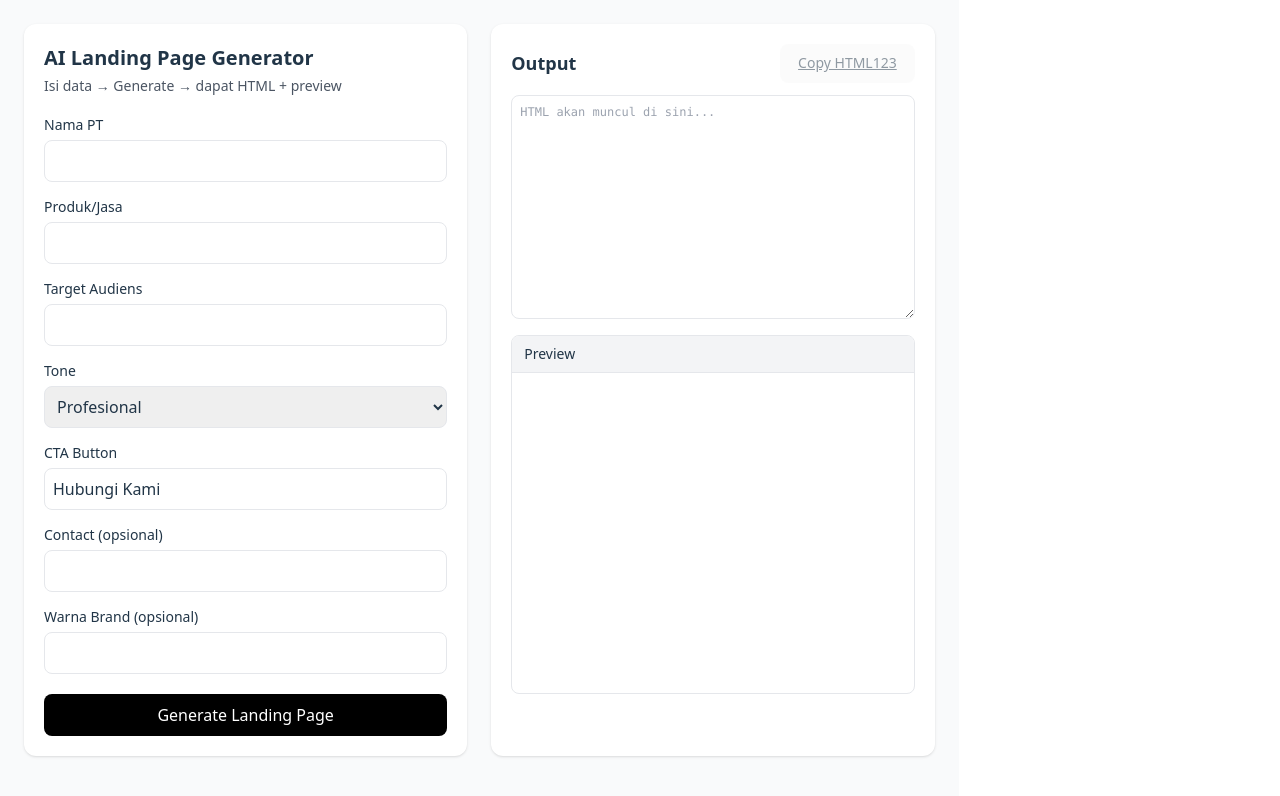
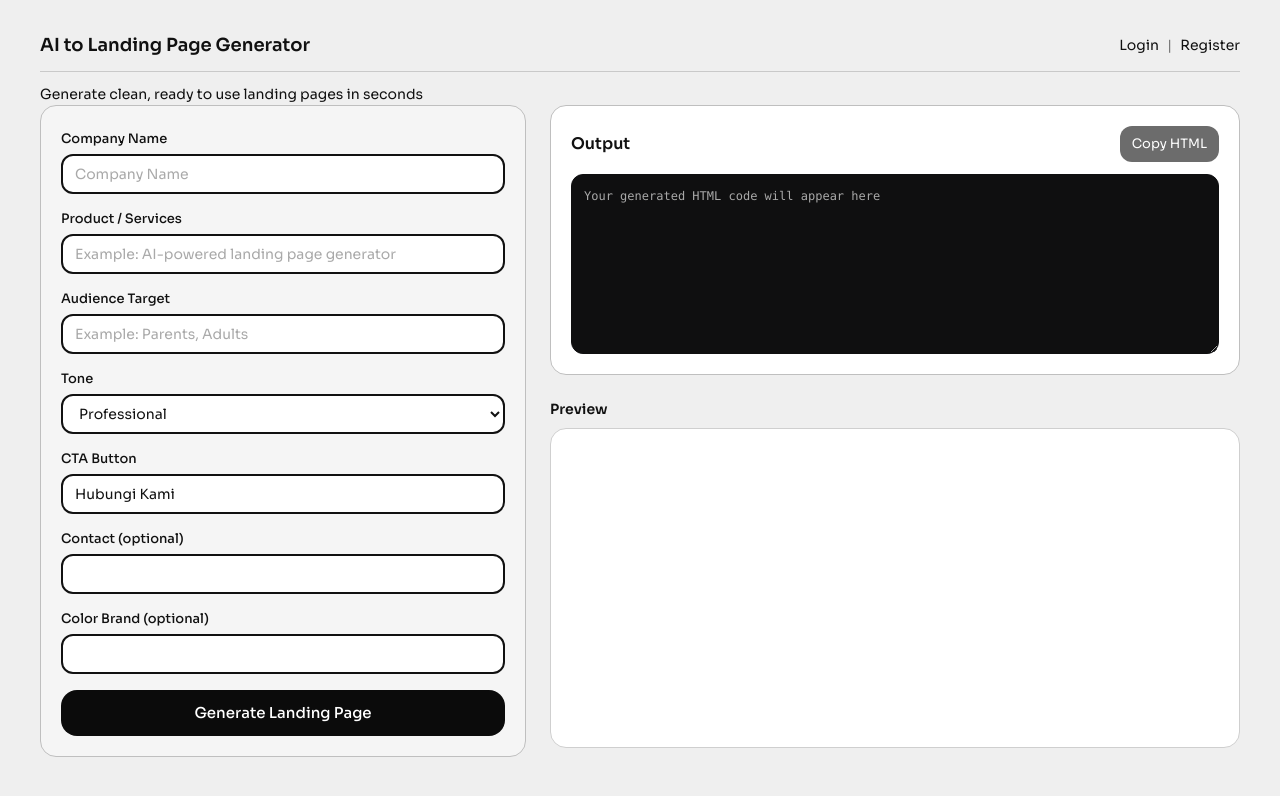
Before and after one commit to Fachri2704/ai-generator, a React app in the folder frontend/: page / in a window 1280 px wide. Shown: the top 796 px of the page. Built offline with nearby package versions, Linux system fonts and the light colour scheme; the HTML template or start-up script is replaced by a standard one.

Commit message:
ubah tampilan

```diff
--- a/frontend/src/App.jsx
+++ b/frontend/src/App.jsx
@@ -56,75 +56,137 @@ export default function App() {
   };
 
   return (
-    <div className="min-h-screen bg-gray-50 p-6">
-      <div className="mx-auto max-w-6xl grid gap-6 lg:grid-cols-2">
-        <div className="bg-white rounded-xl shadow p-5">
-          <h1 className="text-xl font-semibold">AI Landing Page Generator</h1>
-          <p className="text-sm text-gray-600 mt-1">
-            Isi data → Generate → dapat HTML + preview
+    <div className="pageWrap">
+        <div className="navBar">
+          <div className="navTitle">AI to Landing Page Generator</div>
+          <div className="navLinks">
+            <button className="navLink" type="button">
+              Login
+            </button>
+            <span className="navDivider">|</span>
+            <button className="navLink" type="button">
+              Register
+            </button>
+          </div>
+        </div>
+
+        <p className="tagline">
+          Generate clean, ready to use landing pages in seconds
         </p>
 
-          <div className="mt-4 grid gap-3">
-            <Input label="Nama PT" name="company_name" value={form.company_name} onChange={onChange} />
-            <Input label="Produk/Jasa" name="product" value={form.product} onChange={onChange} />
-            <Input label="Target Audiens" name="audience" value={form.audience} onChange={onChange} />
+        <div className="grid grid-cols-1 gap-6 lg:grid-cols-12">
+          <section className="lg:col-span-5">
+            <div className="card cardSoft">
+              <div className="grid gap-3">
+                <Input
+                  label="Company Name"
+                  name="company_name"
+                  value={form.company_name}
+                  onChange={onChange}
+                  placeholder="Company Name"
+                />
+                <Input
+                  label="Product / Services"
+                  name="product"
+                  value={form.product}
+                  onChange={onChange}
+                  placeholder="Example: AI-powered landing page generator"
+                />
+                <Input
+                  label="Audience Target"
+                  name="audience"
+                  value={form.audience}
+                  onChange={onChange}
+                  placeholder="Example: Parents, Adults"
+                />
 
                 <div>
-              <label className="text-sm font-medium">Tone</label>
-              <select name="tone" value={form.tone} onChange={onChange}
-                className="mt-1 w-full rounded-lg border p-2">
-                <option value="profesional">Profesional</option>
+                  <label className="text-[12px] md:text-[13px] font-medium text-[#111111]">
+                    Tone
+                  </label>
+                  <select
+                    name="tone"
+                    value={form.tone}
+                    onChange={onChange}
+                  className="input"
+                  >
+                    <option value="profesional">Professional</option>
                     <option value="formal">Formal</option>
-                <option value="santai">Santai</option>
+                    <option value="santai">Casual</option>
                   </select>
                 </div>
 
-            <Input label="CTA Button" name="cta" value={form.cta} onChange={onChange} />
-            <Input label="Contact (opsional)" name="contact" value={form.contact} onChange={onChange} />
-            <Input label="Warna Brand (opsional)" name="brand_color" value={form.brand_color} onChange={onChange} />
+                <Input
+                  label="CTA Button"
+                  name="cta"
+                  value={form.cta}
+                  onChange={onChange}
+                  placeholder="Example: Contact Us, Buy Now"
+                />
+                <Input
+                  label="Contact (optional)"
+                  name="contact"
+                  value={form.contact}
+                  onChange={onChange}
+                  placeholder=""
+                />
+                <Input
+                  label="Color Brand (optional)"
+                  name="brand_color"
+                  value={form.brand_color}
+                  onChange={onChange}
+                  placeholder=""
+                />
 
                 <button
                   onClick={generate}
                   disabled={loading}
-              className="mt-2 rounded-lg bg-black text-white py-2 disabled:opacity-60"
+                  className="btnPrimary mt-1"
                 >
                   {loading ? "Generating..." : "Generate Landing Page"}
                 </button>
 
-            {err && <div className="text-sm text-red-600">{err}</div>}
+                {err && <div className="text-[12px] md:text-[13px] text-red-600">{err}</div>}
+              </div>
+            </div>
+          </section>
+
+          <section className="lg:col-span-7 flex flex-col gap-6">
+            <div className="card">
+              <div className="flex items-center justify-between">
+                <h2 className="text-[14px] md:text-[16px] font-semibold text-[#111111]">Output</h2>
+                <button
+                  className="btnSmall"
+                  disabled={!html}
+                  onClick={() => navigator.clipboard.writeText(html)}
+                >
+                  Copy HTML
+                </button>
+              </div>
+
+              <div className="mt-3 grid gap-3">
+                <textarea
+                  className="codeBox"
+                  value={html}
+                  readOnly
+                  placeholder="Your generated HTML code will appear here"
+                />
               </div>
             </div>
 
-        <div className="bg-white rounded-xl shadow p-5">
-          <div className="flex items-center justify-between">
-            <h2 className="text-lg font-semibold">Output</h2>
-            <button
-              className="text-sm underline disabled:opacity-50"
-              disabled={!html}
-              onClick={() => navigator.clipboard.writeText(html)}
-            >
-              Copy HTML123
-            </button>
+            <div className="grid gap-2">
+              <div className="text-[13px] md:text-[14px] font-semibold text-[#111111]">
+                Preview
               </div>
-
-          <div className="mt-3 grid gap-4">
-            <textarea
-              className="w-full h-56 rounded-lg border p-2 font-mono text-xs"
-              value={html}
-              readOnly
-              placeholder="HTML akan muncul di sini..."
-            />
-
-            <div className="rounded-lg border overflow-hidden">
-              <div className="px-3 py-2 text-sm bg-gray-100 border-b">Preview</div>
+              <div className="previewCard">
                 <iframe
                   title="preview"
-                className="w-full h-80"
+                  className="h-full w-full"
                   srcDoc={html}
                 />
               </div>
             </div>
-        </div>
+          </section>
         </div>
     </div>
   );
@@ -133,8 +195,8 @@ export default function App() {
 function Input({ label, ...props }) {
   return (
     <div>
-      <label className="text-sm font-medium">{label}</label>
-      <input {...props} className="mt-1 w-full rounded-lg border p-2" />
+      <label className="text-[12px] md:text-[13px] font-medium text-[#111111]">{label}</label>
+      <input {...props} className="input" />
     </div>
   );
 }
--- a/frontend/src/index.css
+++ b/frontend/src/index.css
@@ -1,73 +1,130 @@
+@import url('https://fonts.googleapis.com/css2?family=Sora:wght@400;500;600;700&display=swap');
+
 @tailwind base;
 @tailwind components;
 @tailwind utilities;
 
-
 :root {
-  font-family: system-ui, Avenir, Helvetica, Arial, sans-serif;
+  font-family: "Sora", "Segoe UI", Tahoma, Geneva, Verdana, sans-serif;
   line-height: 1.5;
   font-weight: 400;
-
-  color-scheme: light dark;
-  color: rgba(255, 255, 255, 0.87);
-  background-color: #242424;
-
+  color: #111111;
+  background-color: #efefef;
   font-synthesis: none;
   text-rendering: optimizeLegibility;
   -webkit-font-smoothing: antialiased;
   -moz-osx-font-smoothing: grayscale;
 }
 
-a {
-  font-weight: 500;
-  color: #646cff;
-  text-decoration: inherit;
-}
-a:hover {
-  color: #535bf2;
+body {
+  margin: 0;
+  min-width: 320px;
+  min-height: 100vh;
+  background-color: #efefef;
 }
 
-body {
-  margin: 0;
-  display: flex;
-  place-items: center;
-  min-width: 320px;
-  min-height: 100vh;
+@layer components {
+  .pageWrap {
+    @apply min-h-screen bg-[#efefef] px-6 py-6 md:px-10 md:py-8;
+  }
+
+  .shell {
+    @apply mx-auto w-full max-w-6xl rounded-[14px] bg-[#e7e7e7] px-4 py-4 md:px-6 md:py-5 shadow-[0_12px_30px_rgba(0,0,0,0.12)];
+  }
+
+  .navBar {
+    @apply flex items-center justify-between gap-4 border-b border-[#c9c9c9] pb-3;
+  }
+
+  .navTitle {
+    @apply text-[15px] md:text-[18px] font-semibold text-[#111111];
+  }
+
+  .navLinks {
+    @apply flex items-center gap-2 text-[13px] md:text-[14px] text-[#111111];
+  }
+
+  .navLink {
+    @apply cursor-pointer border-0 bg-transparent p-0 text-[#111111] transition-opacity hover:opacity-70 focus:outline-none;
+  }
+
+  .navDivider {
+    @apply text-[#7a7a7a];
+  }
+
+  .tagline {
+    @apply mt-3 text-[12px] md:text-[14px] text-[#111111];
+  }
+
+  .headerRow {
+    @apply flex items-center justify-between gap-4;
+  }
+
+  .card {
+    @apply rounded-[16px] border border-[#bfbfbf] bg-white px-4 py-4 md:px-5 md:py-5;
+  }
+
+  .cardSoft {
+    @apply bg-[#f5f5f5];
+  }
+
+  .input {
+    @apply mt-1 w-full rounded-[12px] border-2 border-[#111111] bg-white px-3 text-[14px] text-[#111111] placeholder:text-[#a9a9a9] focus:outline-none;
+    height: 40px;
+  }
+
+  .inputCompact {
+    @apply text-[13px];
+    height: 36px;
+  }
+
+  .btnPrimary {
+    @apply w-full rounded-[16px] bg-[#0b0b0b] text-white text-[14px] md:text-[15px] font-medium transition-colors hover:bg-[#1a1a1a] disabled:opacity-60;
+    height: 46px;
+  }
+
+  .btnPrimaryCompact {
+    height: 42px;
+  }
+
+  .btnSmall {
+    @apply rounded-[12px] bg-[#0b0b0b] text-white text-[12px] md:text-[13px] px-3 transition-colors hover:bg-[#1a1a1a] disabled:opacity-60;
+    height: 36px;
+  }
+
+  .codeBox {
+    @apply w-full rounded-[12px] bg-[#0f0f10] text-[12px] text-[#e6e6e6] placeholder:text-[#a9a9a9] border border-[#0f0f10] p-3 font-mono;
+    height: 180px;
+  }
+
+  .codeBoxCompact {
+    height: 140px;
+  }
+
+  .previewCard {
+    @apply w-full rounded-[16px] border border-[#cfcfcf] bg-white overflow-hidden;
+    height: 320px;
+  }
+
+  .previewCardCompact {
+    height: 200px;
+  }
 }
 
-h1 {
-  font-size: 3.2em;
-  line-height: 1.1;
-}
+@media (max-width: 767px) {
+  .input {
+    height: 36px;
+  }
 
-button {
-  border-radius: 8px;
-  border: 1px solid transparent;
-  padding: 0.6em 1.2em;
-  font-size: 1em;
-  font-weight: 500;
-  font-family: inherit;
-  background-color: #1a1a1a;
-  cursor: pointer;
-  transition: border-color 0.25s;
-}
-button:hover {
-  border-color: #646cff;
-}
-button:focus,
-button:focus-visible {
-  outline: 4px auto -webkit-focus-ring-color;
-}
+  .btnPrimary {
+    height: 42px;
+  }
 
-@media (prefers-color-scheme: light) {
-  :root {
-    color: #213547;
-    background-color: #ffffff;
+  .codeBox {
+    height: 140px;
   }
-  a:hover {
-    color: #747bff;
-  }
-  button {
-    background-color: #f9f9f9;
+
+  .previewCard {
+    height: 240px;
   }
 }
```
Lines whose indentation alone changed are shown as unchanged.
